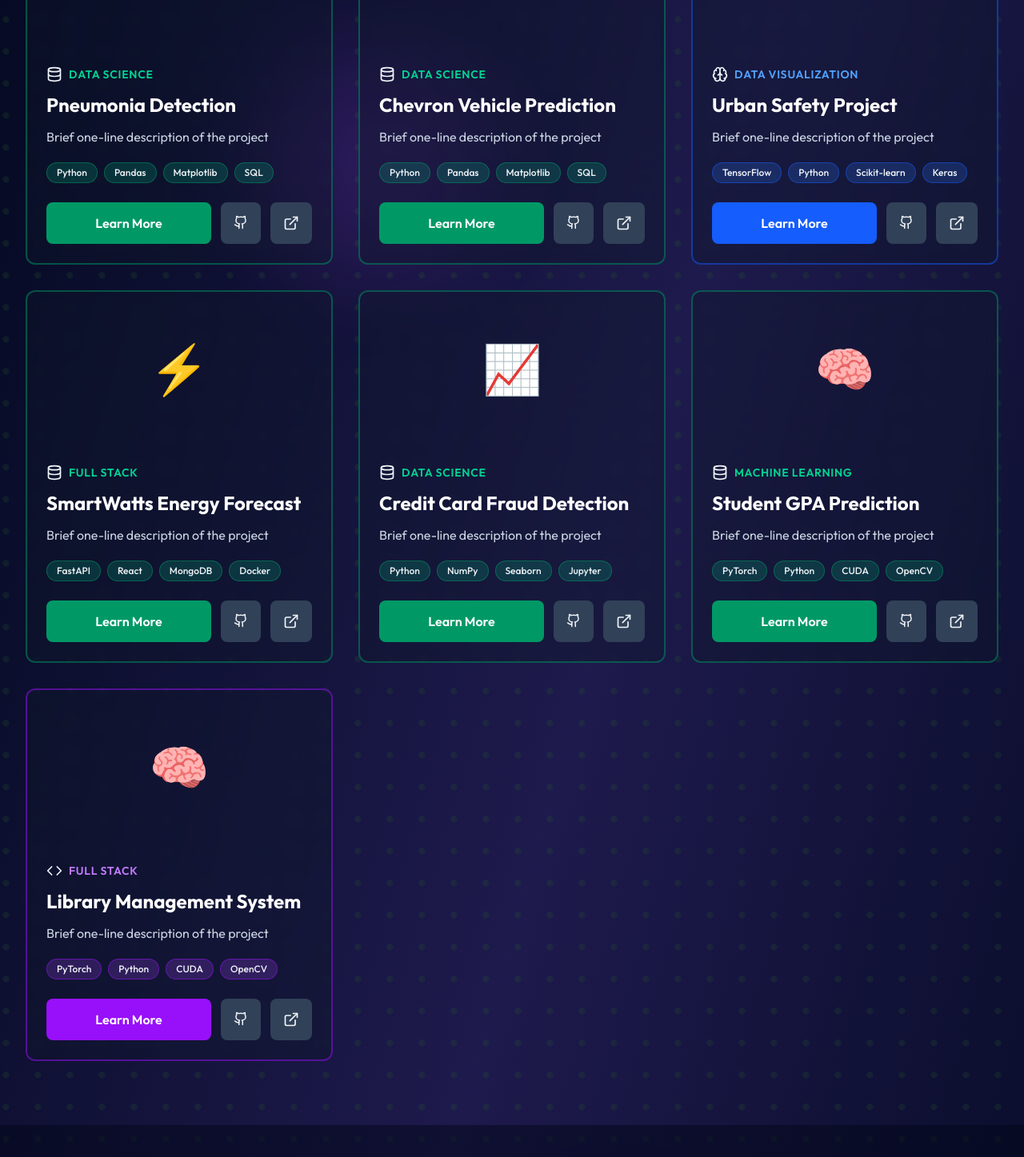
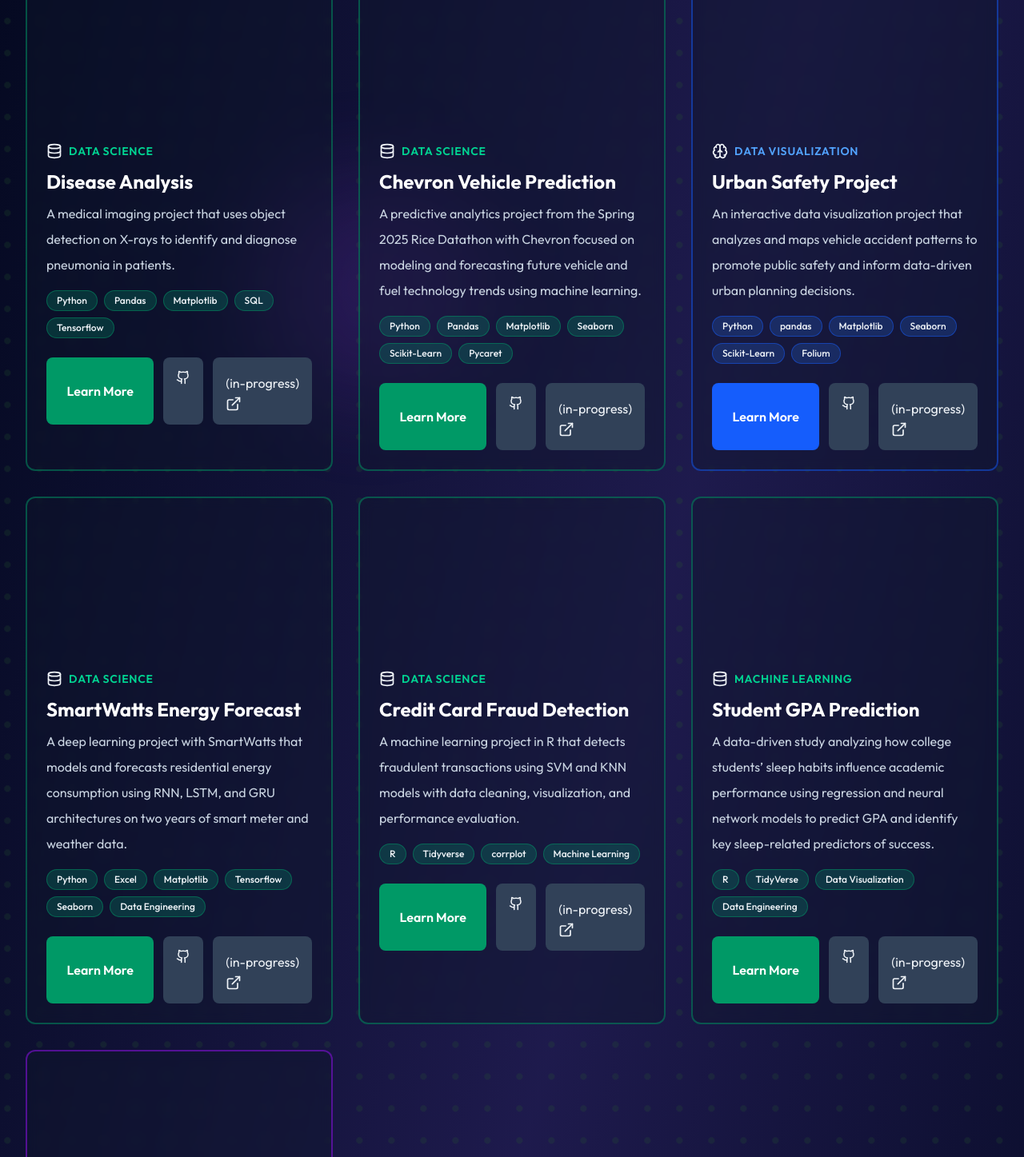
Before and after one commit to LemurTech22/portfolio, a Next.js app: page /pages/project in a window 1280 px wide. Shown: the part 1063-2510 px from the top of the page at 80% size. Built offline with nearby package versions, Linux system fonts and the light colour scheme; a web font is replaced by a local one.

Commit message:
Added image, added project descriptions

```diff
--- a/app/components/navbar.tsx
+++ b/app/components/navbar.tsx
@@ -11,8 +11,10 @@ const menuItems = [
   { name: "Home", href: "/" },
   { name: "About", href: "/pages/about" },
   { name: "Projects", href: "/pages/project" },
-  { name: "Contact", href: "/contact" },
-  { name: "Blog", href: "/blog" },
+
+  //add features for this later
+  //{ name: "Contact", href: "/contact" },
+  //{ name: "Blog", href: "/blog" },
   { name: "Resume", href: "./Jose_Data_Science_Resume.pdf"}
 ];
 
@@ -22,8 +24,8 @@ export default function Navbar() {
 
   return (
     <nav className="fixed w-full bg-slate-900/80 backdrop-blur-md z-50 border-b border-slate-700">
-      <div className="max-w-6xl mx-auto px-4 sm:px-6 lg:px-8">
-        <div className="flex justify-between items-center h-16">
+      <div className="max-w-6xl mx-auto px-4 sm:px-6 lg:px-8 ">
+        <div className="flex justify-between items-center h-16 ">
           {/* Logo */}
           <Link href='/'>
           <div className="text-2xl font-bold bg-gradient-to-r from-emerald-500 to-purple-300 bg-clip-text">
@@ -38,11 +40,11 @@ export default function Navbar() {
         </Link>
           {/* Desktop Menu */}
 
-          <div className="hidden md:flex space-x-8">
+          <div className="hidden md:flex space-x-8 ml-auto">
             {menuItems.map((item) => (
               <Link key={item.name} href={item.href}>
                 <span
-                  className={`cursor-pointer transition-colors text-white hover:text-emerald-400 ${
+                  className={` cursor-pointer transition-colors text-white hover:text-emerald-400 ${
                     pathname === item.href ? "text-emerald-400 font-semibold" : ""
                   }`}
                 >
--- a/app/page.tsx
+++ b/app/page.tsx
@@ -18,7 +18,7 @@ export default function Portfolio() {
     },
     {
       title: "Library Management System",
-      description: "Full stack project that allow users to manage, and rent devices, and books.",
+      description: "A comprehensive library management system that enables students, faculty, and admins to borrow, track, and manage diverse items with unique IDs, borrowing limits, durations, fines, and hold requests through a unified web application.",
       tech: ["Node.Js", "React", "Tailwind", "TypeScript", "MySQL" ],
       link: "/pages/project#project-Library"
     },
--- a/app/pages/project/page.tsx
+++ b/app/pages/project/page.tsx
@@ -3,6 +3,7 @@ import React, { useState, useRef } from 'react';
 import { Github, ExternalLink, ChevronDown, Code, Database, Brain, Server, ArrowUp, Linkedin, Mail, MessageSquare } from 'lucide-react';
 import Navbar from '@/app/components/navbar';
 import Footer from '@/app/components/Footer';
+import {images} from '../../../assets/assets'
 
 
 export default function Projects() {
@@ -51,6 +52,8 @@ export default function Projects() {
       }
     }, []);
 
+    //edit icons
+
   const projects = [
     { id: 'Medical',
       title: 'Something Medical',
@@ -58,7 +61,7 @@ export default function Projects() {
       categoryLabel: 'Full Stack',
       tagline: 'Brief one-line description of the project',
       techStack: ['React', 'Next.js', 'FastAPI', 'In Development'],
-      image: '🚀', // Replace with actual image URL later
+      //image: images.pneumonia_img, // Replace with actual image URL later
       github: '/pages/project',
       demo: '/pages/project',
       details: {
@@ -74,9 +77,9 @@ export default function Projects() {
       title: 'Map Navigation',
       category: 'indevelopment',
       categoryLabel: 'Full Stack',
-      tagline: 'Brief one-line description of the project',
-      techStack: ['React', 'Next.js', 'FastAPI', 'In Development'],
-      image: '🚀', // Replace with actual image URL later
+      tagline: 'A Map Navigation app that helps users find and coordinate meeting spots based on real-time distances from their current locations.',
+      techStack: ['Next.js', 'TailwindCSS', 'FastAPI', 'In Development'],
+      //image: '🚀', // Replace with actual image URL later
       github: '/pages/project',
       demo: '/pages/project',
       details: {
@@ -93,9 +96,9 @@ export default function Projects() {
       title: 'Volunteer Management System',
       category: 'indevelopment',
       categoryLabel: 'Full Stack',
-      tagline: 'Brief one-line description of the project',
+      tagline: 'A Volunteer Management app that lets users organize, track, and manage volunteers and events efficiently.',
       techStack: ['React', 'Next.js', 'FastAPI', 'PostgreSQL', 'In Development'],
-      image: '🚀', // Replace with actual image URL later
+      //image: '🚀', // Replace with actual image URL later
       github: '#',
       demo: '/pages/project',
       details: {
@@ -108,14 +111,14 @@ export default function Projects() {
     },
     {
       id: 'Pneumonia',
-      title: 'Pneumonia Detection',
+      title: 'Disease Analysis',
       category: 'datascience',
       categoryLabel: 'Data Science',
-      tagline: 'Brief one-line description of the project',
-      techStack: ['Python', 'Pandas', 'Matplotlib', 'SQL'],
-      image: '📊',
-      github: '/pages/project',
-      demo: '#',
+      tagline: 'A medical imaging project that uses object detection on X-rays to identify and diagnose pneumonia in patients.',
+      techStack: ['Python', 'Pandas', 'Matplotlib', 'SQL', "Tensorflow"],
+      //image: '📊',
+      github: 'https://github.com/LemurTech22/Pneumonia-Project',
+      demo: '/pages/project',
       details: {
         overview: 'Detailed overview of what this project does and why it was built...',
         challenge: 'The main problem or challenge this project addressed...',
@@ -129,9 +132,9 @@ export default function Projects() {
       title: 'Chevron Vehicle Prediction',
       category: 'datascience',
       categoryLabel: 'Data Science',
-      tagline: 'Brief one-line description of the project',
-      techStack: ['Python', 'Pandas', 'Matplotlib', 'SQL'],
-      image: '📊',
+      tagline: 'A predictive analytics project from the Spring 2025 Rice Datathon with Chevron focused on modeling and forecasting future vehicle and fuel technology trends using machine learning.',
+      techStack: ['Python', 'Pandas','Matplotlib', 'Seaborn', 'Scikit-Learn', "Pycaret"],
+      //image: '📊',
       github: 'https://github.com/LemurTech22/Chevron-Vehicle-Prediction',
       demo: '/pages/project',
       details: {
@@ -147,9 +150,9 @@ export default function Projects() {
       title: 'Urban Safety Project',
       category: 'datavisual',
       categoryLabel: 'Data Visualization',
-      tagline: 'Brief one-line description of the project',
-      techStack: ['TensorFlow', 'Python', 'Scikit-learn', 'Keras'],
-      image: '🤖',
+      tagline: 'An interactive data visualization project that analyzes and maps vehicle accident patterns to promote public safety and inform data-driven urban planning decisions.',
+      techStack: ['Python', 'pandas','Matplotlib', 'Seaborn', 'Scikit-Learn', "Folium"],
+      //image: '🤖',
       github: 'https://github.com/LemurTech22/Urban-Safety-Project',
       demo: '/pages/project',
       details: {
@@ -164,10 +167,10 @@ export default function Projects() {
       id: 'Energy_Forecasting',
       title: 'SmartWatts Energy Forecast',
       category: 'datascience',
-      categoryLabel: 'Full Stack',
-      tagline: 'Brief one-line description of the project',
-      techStack: ['FastAPI', 'React', 'MongoDB', 'Docker'],
-      image: '⚡',
+      categoryLabel: 'Data Science',
+      tagline: 'A deep learning project with SmartWatts that models and forecasts residential energy consumption using RNN, LSTM, and GRU architectures on two years of smart meter and weather data.',
+      techStack: ['Python', 'Excel', 'Matplotlib', 'Tensorflow',"Seaborn", "Data Engineering"],
+      //image: '⚡',
       github: 'https://github.com/LemurTech22/COSC-4368-SmartWatt-',
       demo: '/pages/project',
       details: {
@@ -183,9 +186,9 @@ export default function Projects() {
       title: 'Credit Card Fraud Detection',
       category: 'datascience',
       categoryLabel: 'Data Science',
-      tagline: 'Brief one-line description of the project',
-      techStack: ['Python', 'NumPy', 'Seaborn', 'Jupyter'],
-      image: '📈',
+      tagline: 'A machine learning project in R that detects fraudulent transactions using SVM and KNN models with data cleaning, visualization, and performance evaluation.',
+      techStack: ['R', 'Tidyverse', 'corrplot', 'Machine Learning'],
+      //image: '📈',
       github: 'https://github.com/LemurTech22/MATH-4323-Statisical-Learning/tree/main/Project',
       demo: '/pages/project',
       details: {
@@ -201,9 +204,9 @@ export default function Projects() {
       title: 'Student GPA Prediction',
       category: 'datascience',
       categoryLabel: 'Machine Learning',
-      tagline: 'Brief one-line description of the project',
-      techStack: ['PyTorch', 'Python', 'CUDA', 'OpenCV'],
-      image: '🧠',
+      tagline: 'A data-driven study analyzing how college students’ sleep habits influence academic performance using regression and neural network models to predict GPA and identify key sleep-related predictors of success.',
+      techStack: ['R', "TidyVerse", 'Data Visualization', 'Data Engineering'],
+      //image: '🧠',
       github: 'https://github.com/LemurTech22/Math_4322_Project',
       demo: '/pages/project',
       details: {
@@ -219,9 +222,9 @@ export default function Projects() {
       title: 'Library Management System',
       category: 'fullstack',
       categoryLabel: 'Full Stack',
-      tagline: 'Brief one-line description of the project',
-      techStack: ['PyTorch', 'Python', 'CUDA', 'OpenCV'],
-      image: '🧠',
+      tagline: 'A comprehensive library management system that enables students, faculty, and admins to borrow, track, and manage diverse items with unique IDs, borrowing limits, durations, fines, and hold requests through a unified web application.',
+      techStack: ['React', 'TailwindCSS','Node.js', 'MySQL'],
+      //image: '🧠',
       github: 'https://github.com/nikkobaez/library-server/tree/nikko',
       demo: '/pages/project',
       details: {
@@ -381,7 +384,7 @@ export default function Projects() {
                         target="_blank"
                         rel="noopener noreferrer"
                         className="p-4 bg-slate-700 hover:bg-blue-800 hover:scale-125 rounded-lg transition-all"
-                      >
+                      > (in-progress)
                         <ExternalLink size={20} />
                       </a>
                     </div>
@@ -492,12 +495,6 @@ export default function Projects() {
                         <p className="text-lg text-slate-300 leading-relaxed">
                           {project.details.technical}
                         </p>
-                        {/* Add code snippets here later */}
-                        <div className="mt-4 p-4 bg-slate-950/50 rounded-lg border border-slate-700">
-                          <code className="text-emerald-400 text-sm">
-                            // Code snippet placeholder - add your implementation details here
-                          </code>
-                        </div>
                       </div>
 
                       {/* Results */}
--- a/assets/assets.js
+++ b/assets/assets.js
@@ -1,8 +1,6 @@
-import Image from 'next/image'
-
-
 //#import stuff
 export const images = {
   icon: '/pictures/Lemur_Icon.png',
   profile: "./pictures/linkedin.jpg",
+  pneumonia_img: "./pictures/project/Pneumonia_Image.png",
 };
```
Also changed, not shown: public/pictures/project/Pneumonia_Image.png (added).
